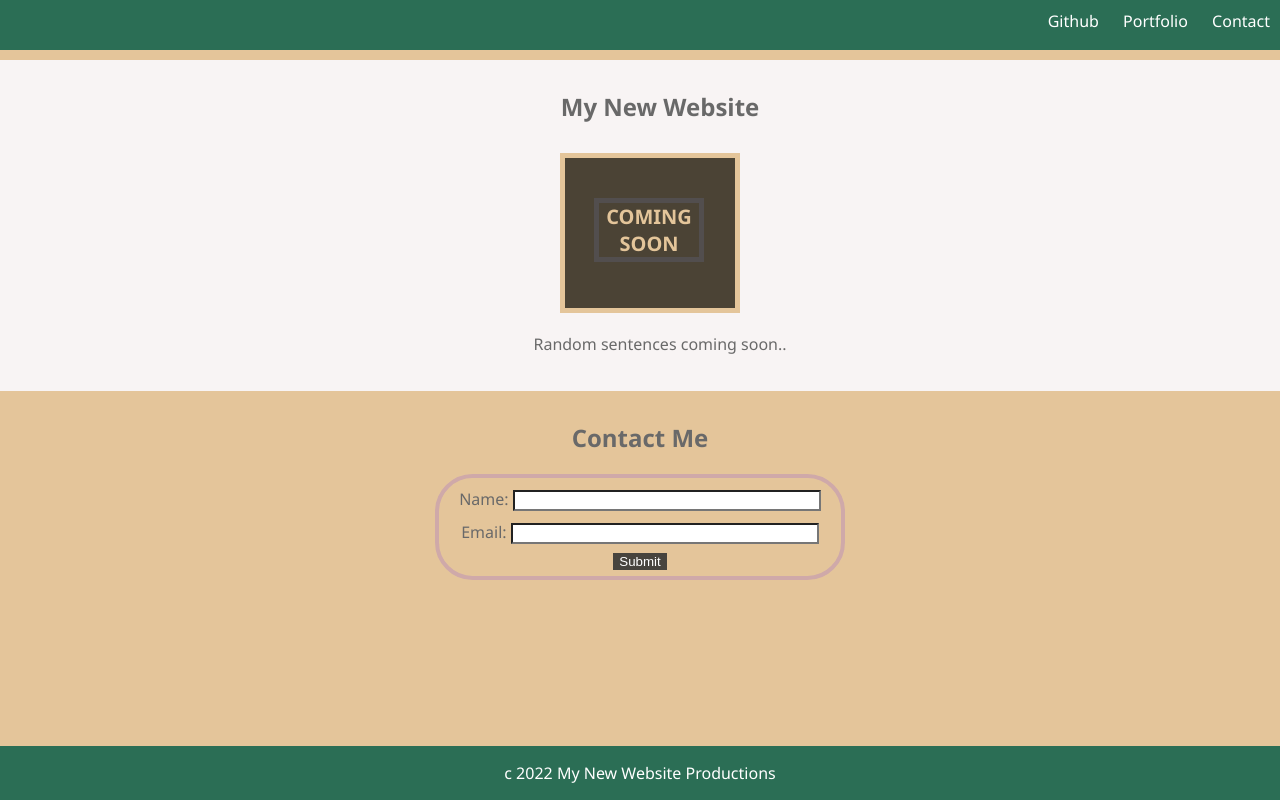
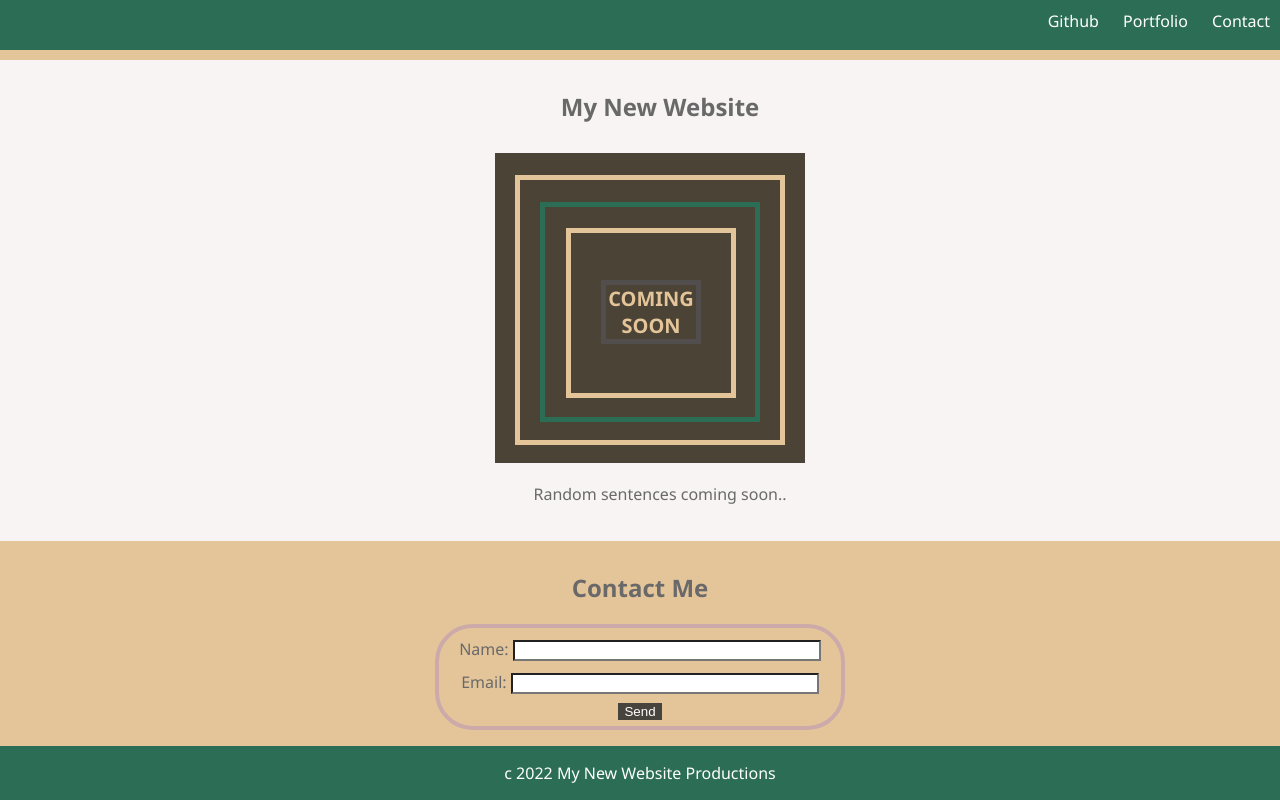
Before and after one commit to erive92d/mini-project, a plain HTML site: page index.html in a window 1280 px wide. Shown: the top 800 px of the page. Drawn offline with Linux system fonts and the light colour scheme.

Commit message:
updated the boxes in the middle

```diff
--- a/index.html
+++ b/index.html
@@ -1,12 +1,14 @@
 <!DOCTYPE html>
 <html lang="en">
+
 <head>
-    <link rel="stylesheet" href="./styles.css"/>
+    <link rel="stylesheet" href="./styles.css" />
     <meta charset="UTF-8">
     <meta http-equiv="X-UA-Compatible" content="IE=edge">
     <meta name="viewport" content="width=device-width, initial-scale=1.0">
     <title>Document</title>
 </head>
+
 <body>
     <header class="header">
         <a id="links" href="#">Github</a>
@@ -16,9 +18,14 @@
 
     <section class="container">
         <h1 id="my-new-website">My New Website</h1>
-        <!-- need coming-soon3 -->
-        <div class="coming-soon1">
-        <h2 id="coming-soon">COMING SOON</h2>
+        <div class="coming-soon4">
+            <div class="coming-soon3">
+                <div class="coming-soon2">
+                    <div class="coming-soon1">
+                        <h2 id="coming-soon">COMING SOON</h2>
+                    </div>
+                </div>
+            </div>
         </div>
         <p class="container">Random sentences coming soon..</p>
     </section>
@@ -27,10 +34,10 @@
     <section class="contacts">
         <h1 id="contact-me">Contact Me</h1>
         <div class="informations">
-        <label class="infos">Name: <input type="text"/></label>
-        <label class="infos">Email: <input type="text"/></label>
-        <input type="Submit">
-    </div>
+            <label class="infos">Name: <input type="text" id="text-field"/></label>
+            <label class="infos">Email: <input type="email" id="text-field" /></label>
+            <input type="submit" value="Send">
+        </div>
 
 
 
--- a/styles.css
+++ b/styles.css
@@ -30,27 +30,67 @@ body {
 
 }
 
+
 #coming-soon {
     color: rgb(228, 197, 154);
-    width: 100px;
+    width: auto;
     border: 5px solid rgb(82, 78, 78);
     position: relative;
-    left: 15%;
-    top: 13%;
+
     font-size: 20px;
     background-color: rgb(75, 67, 53);
+    display: inline-block;
 }
 
 .coming-soon1 {
-    height: 140px;
-    width: 160px;
-    padding: 5px;
+    height: 100px;
+    width: 100px;
+    padding: 30px;
     margin: auto;
     background-color: rgb(75, 67, 53);
     border: 5px solid rgb(228, 197, 154);
+    position: relative;
+    right: 6%;
+    bottom: 6%;
+
+
 
 }
-/* JUST NEED COMING-SOON3 */
+.coming-soon2 {
+    height: 150px;
+    width: 150px;
+    padding: 30px;
+    margin: auto;
+    background-color: rgb(75, 67, 53);
+    border: 5px solid rgb(43, 110, 85);
+    position: relative;
+    right: 5%;
+    bottom: 4%;
+
+
+}
+
+.coming-soon3 {
+    height:200px;
+    width: 200px;
+    padding: 30px;
+    margin: auto;
+    background-color: rgb(75, 67, 53);
+    border: 5px solid rgb(228, 197, 154);
+    position: relative;
+    right: 4%;
+    bottom: 3%;
+
+
+}
+.coming-soon4 {
+    height: 250px;
+    width: 250px;
+    margin: auto;
+    padding: 30px;
+    background-color: rgb(75, 67, 53);
+
+}
 
 #my-new-website {
     text-align: center;
@@ -72,10 +112,11 @@ body {
     text-align: center;
     display: inline-block;
     color: dimgray;
+
 }
 
 .informations {
-    border: 4px solid rgb(207, 169, 169);
+    border: 4px solid rgb(204, 170, 170);
     border-radius: 1cm;
     padding: 5px;
     height: auto;
@@ -98,10 +139,11 @@ footer {
 
 }
 
-input[type="text"] {
+#text-field {
     width: 300px;
     background-color: white;
 }
+
 
 input[type="submit"] {
     background-color: rgb(71, 68, 62);
```
